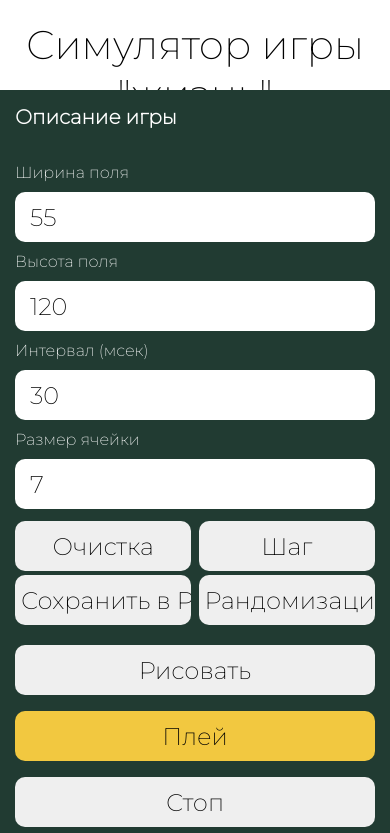
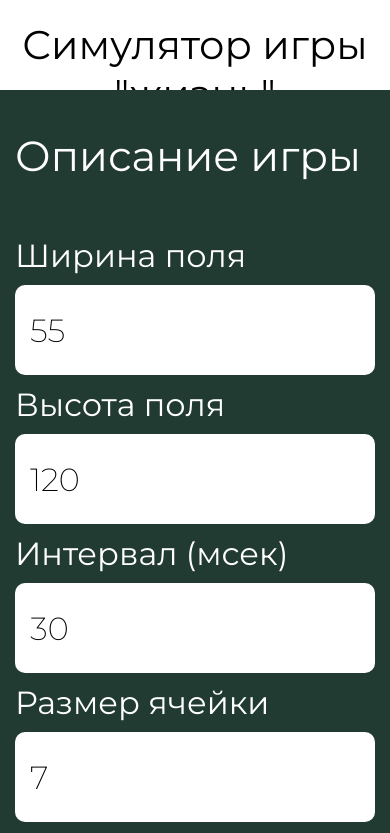
Before and after one commit to zakaulovaaa/gameLife, a plain HTML site: page index.html in a window 390 px wide. Shown: the top 833 px of the page. Drawn offline with Linux system fonts and the light colour scheme.

Commit message:
Добаляет адаптивность

```diff
--- a/index.html
+++ b/index.html
@@ -3,7 +3,9 @@
 <head>
     <meta charset="UTF-8">
     <title>Game of life</title>
-    <link href="https://fonts.googleapis.com/css2?family=Montserrat:wght@200&display=swap" rel="stylesheet">
+    <link rel="preconnect" href="https://fonts.gstatic.com">
+    <link href="https://fonts.googleapis.com/css2?family=Montserrat:wght@200;400&display=swap" rel="stylesheet">
+<!--    <link href="https://fonts.googleapis.com/css2?family=Montserrat:wght@200&display=swap" rel="stylesheet">-->
     <link rel="stylesheet" type="text/css" href="style.css">
 
 </head>
@@ -14,7 +16,7 @@
     <div class="main_content">
         <div class="settings" id="block_settings">
 
-            <div id="btn-open_description"><b>Описание игры</b></div><br>
+            <div id="btn-open_description">Описание игры</div><br>
 
             <p class="name_input">Ширина поля</p>
             <input type="number" min="10" max="200" step="1" value="100" id="width" class="input_size">
--- a/style.css
+++ b/style.css
@@ -6,6 +6,7 @@ body {
 }
 body {
     font-family: 'Montserrat', sans-serif;
+    font-weight: 200;
     /*background-color: rgb(50, 50, 50);*/
     background-color: #ffffff;
     color: black;
@@ -13,6 +14,7 @@ body {
 input {
     font-size: 14px;
     font-family: 'Montserrat', sans-serif;
+    font-weight: 200;
     /*background-color: rgb(60, 60, 60);*/
     color: black;
     height: 35px;
@@ -60,7 +62,7 @@ input {
 
 .main_content {
     display: flex;
-    /*background-color: #213b32;*/
+
 }
 .input_size {
     margin: 10px 15px;
@@ -87,6 +89,7 @@ input {
     display: flex;
     flex-direction: column;
     margin-bottom: 10px;
+
 }
 .row1 {
     display: flex;
@@ -103,7 +106,6 @@ input {
     margin: 8px 15px;
 
 }
-
 
 
 .description_game {
@@ -147,7 +149,12 @@ h2 {
 }
 
 #btn-open_description {
-    font-size: 20px;
+    font-size: 25px;
+    font-weight: 400;
+    cursor: pointer;
+}
+#close_popup img {
+    cursor: pointer;
 }
 
 .block_right {
@@ -167,7 +174,21 @@ h2 {
     .btn_action,
     .input_size,
     .btn-main {
-        height: 50px;
-        font-size: 24px;
+        height: 90px;
+        font-size: 32px;
+
+    }
+    #btn-open_description {
+        margin-top: 40px;
+        font-size: 42px;
+    }
+
+    .block_action {
+        margin: 20px 0;
+    }
+
+    body {
+        font-weight: 400;
+        font-size: 32px;
     }
 }
```
